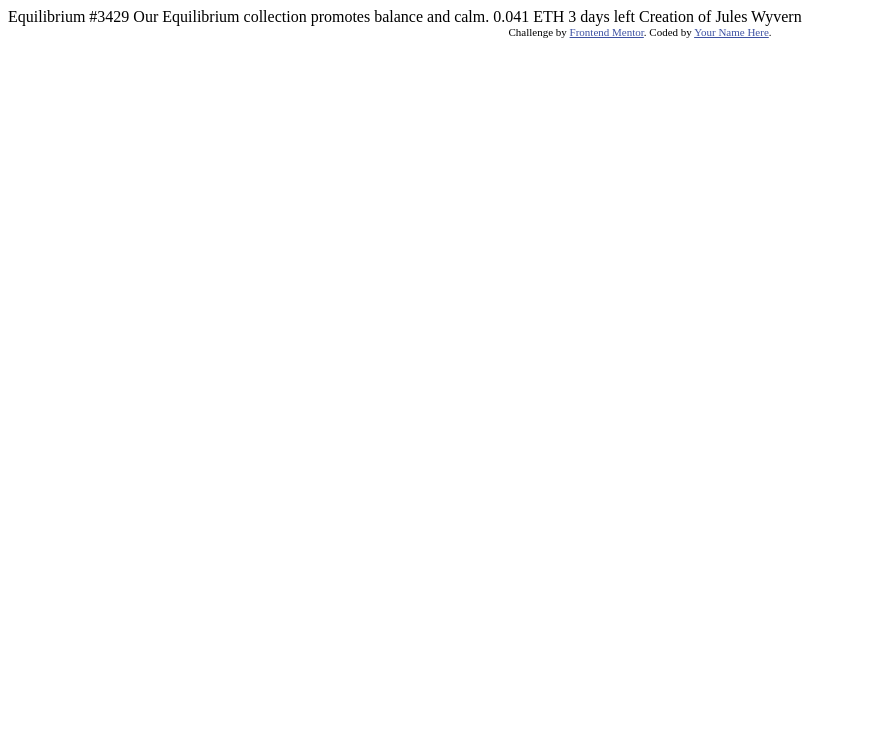
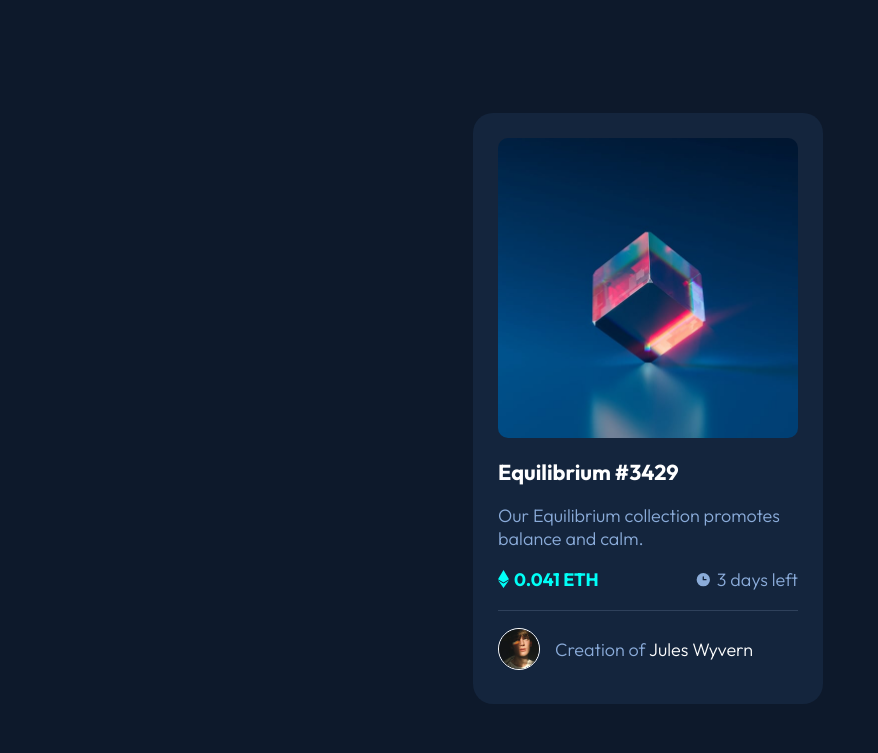
Before and after one commit to Gugg94/nft-preview-card-component-main, a plain HTML site: page index.html in a window 1280 px wide. Shown: the top 753 px of the page, without its empty margins (0-878 px from the left). Drawn offline with Linux system fonts and the light colour scheme.

Commit message:
Completes challenge

```diff
--- a/index.html
+++ b/index.html
@@ -1,33 +1,216 @@
 <!DOCTYPE html>
 <html lang="en">
   <head>
-  <meta charset="UTF-8">
-  <meta name="viewport" content="width=device-width, initial-scale=1.0"> <!-- displays site properly based on user's device -->
+    <meta charset="UTF-8" />
+    <meta name="viewport" content="width=device-width, initial-scale=1.0" />
+    <!-- displays site properly based on user's device -->
 
-  <link rel="icon" type="image/png" sizes="32x32" href="./images/favicon-32x32.png">
+    <link rel="preconnect" href="https://fonts.googleapis.com" />
+    <link rel="preconnect" href="https://fonts.gstatic.com" crossorigin />
+    <link
+      href="https://fonts.googleapis.com/css2?family=Outfit:wght@300;400;700&display=swap"
+      rel="stylesheet"
+    />
+
+    <link
+      rel="icon"
+      type="image/png"
+      sizes="32x32"
+      href="./images/favicon-32x32.png"
+    />
 
     <title>Frontend Mentor | NFT preview card component</title>
 
     <!-- Feel free to remove these styles or customise in your own stylesheet 👍 -->
     <style>
-    .attribution { font-size: 11px; text-align: center; }
-    .attribution a { color: hsl(228, 45%, 44%); }
+      * {
+        --soft-blue: hsl(215, 51%, 70%);
+        --cyan: hsl(178, 100%, 50%);
+        --cyan-transparant: hsla(178, 100%, 50%, 50%);
+        --main-bg-color: hsl(217, 54%, 11%);
+        --card-bg-color: hsl(216, 50%, 16%);
+        --line-color: hsl(215, 32%, 27%);
+        font-family: 'Outfit', sans-serif;
+        font-size: 18px;
+      }
+      .attribution {
+        font-size: 11px;
+        text-align: center;
+        position: fixed;
+        bottom: 1rem;
+        left: 0;
+        right: 0;
+      }
+      .attribution a {
+        color: hsl(228, 45%, 44%);
+      }
+
+      html,
+      body,
+      main {
+        width: 100%;
+        height: 100%;
+      }
+      body {
+        background-color: var(--main-bg-color);
+        color: white;
+      }
+
+      .flex-container {
+        height: inherit;
+        width: inherit;
+        display: flex;
+        justify-content: center;
+        align-items: center;
+      }
+
+      .card {
+        background-color: var(--card-bg-color);
+        width: 300px;
+        padding: 25px;
+        border-radius: 20px;
+        display: flex;
+        flex-direction: column;
+        justify-content: space-evenly;
+      }
+      .card .nft-image-container {
+        position: relative;
+        width: 100%;
+        aspect-ratio: 1;
+        border-radius: 10px;
+        overflow: hidden;
+      }
+      .card .nft-image {
+        width: 100%;
+        height: 100%;
+        position: absolute;
+      }
+      .card .nft-image-overlay {
+        width: 100%;
+        height: 100%;
+        position: absolute;
+        background-color: var(--cyan-transparant);
+        display: flex;
+        justify-content: center;
+        align-items: center;
+        opacity: 0;
+      }
+      .card .nft-image-overlay:hover {
+        opacity: 100;
+      }
+
+      .card .nft-title {
+        font-size: 1.2rem;
+        font-weight: 600;
+        color: white;
+        text-decoration: none;
+        margin-top: 20px;
+      }
+      .card .nft-title:hover {
+        color: var(--cyan);
+      }
+      .card p {
+        font-weight: 300;
+        color: var(--soft-blue);
+      }
+
+      .auction-info {
+        display: flex;
+        justify-content: space-between;
+        align-items: center;
+        margin-bottom: 10px;
+      }
+      .auction-info img {
+        align-self: center;
+      }
+      .auction-info .price,
+      .auction-info .duration {
+        display: flex;
+        column-gap: 5px;
+      }
+      .auction-info .price p {
+        display: inline-block;
+        color: var(--cyan);
+        font-weight: 600;
+        margin: 0;
+      }
+      .auction-info .duration p {
+        display: inline-block;
+        margin: 0;
+      }
+
+      hr {
+        border: 0;
+        height: 1px;
+        width: inherit;
+        background-color: var(--line-color);
+      }
+
+      .creator {
+        display: flex;
+        align-items: center;
+        column-gap: 15px;
+      }
+      .creator img {
+        width: 40px;
+        border: 1px;
+        border-color: white;
+        border-style: solid;
+        border-radius: 100%;
+      }
+      .creator p {
+        font-weight: 300;
+      }
+
+      .creator a {
+        color: white;
+        text-decoration: none;
+      }
+      .creator a:hover {
+        color: var(--cyan);
+      }
     </style>
   </head>
   <body>
-
-  Equilibrium #3429
-
-  Our Equilibrium collection promotes balance and calm.
-
-  0.041 ETH
-  3 days left
-
-  Creation of Jules Wyvern
+    <main>
+      <div class="flex-container">
+        <div class="card">
+          <a href="#" class="nft-image-container">
+            <img
+              class="nft-image"
+              src="./images/image-equilibrium.jpg"
+              alt="Image Equilibrium"
+            />
+            <div class="nft-image-overlay">
+              <img src="./images/icon-view.svg" alt="Image Overlay" />
+            </div>
+          </a>
+          <a class="nft-title" href="#">Equilibrium #3429</a>
+          <p>Our Equilibrium collection promotes balance and calm.</p>
+          <div class="auction-info">
+            <div class="price">
+              <img src="./images/icon-ethereum.svg" alt="" />
+              <p>0.041 ETH</p>
+            </div>
+            <div class="duration">
+              <img src="./images/icon-clock.svg" alt="" />
+              <p>3 days left</p>
+            </div>
+          </div>
+          <hr />
+          <div class="creator">
+            <img src="./images/image-avatar.png" alt="" />
+            <p>Creation of <a href="#" class="creator-name">Jules Wyvern</a></p>
+          </div>
+        </div>
+      </div>
+    </main>
 
     <div class="attribution">
-    Challenge by <a href="https://www.frontendmentor.io?ref=challenge" target="_blank">Frontend Mentor</a>.
-    Coded by <a href="#">Your Name Here</a>.
+      Challenge by
+      <a href="https://www.frontendmentor.io?ref=challenge" target="_blank"
+        >Frontend Mentor</a
+      >. Coded by <a href="https://github.com/Gugg94">Gugg</a>.
     </div>
   </body>
 </html>
```
Lines whose indentation alone changed are shown as unchanged.
